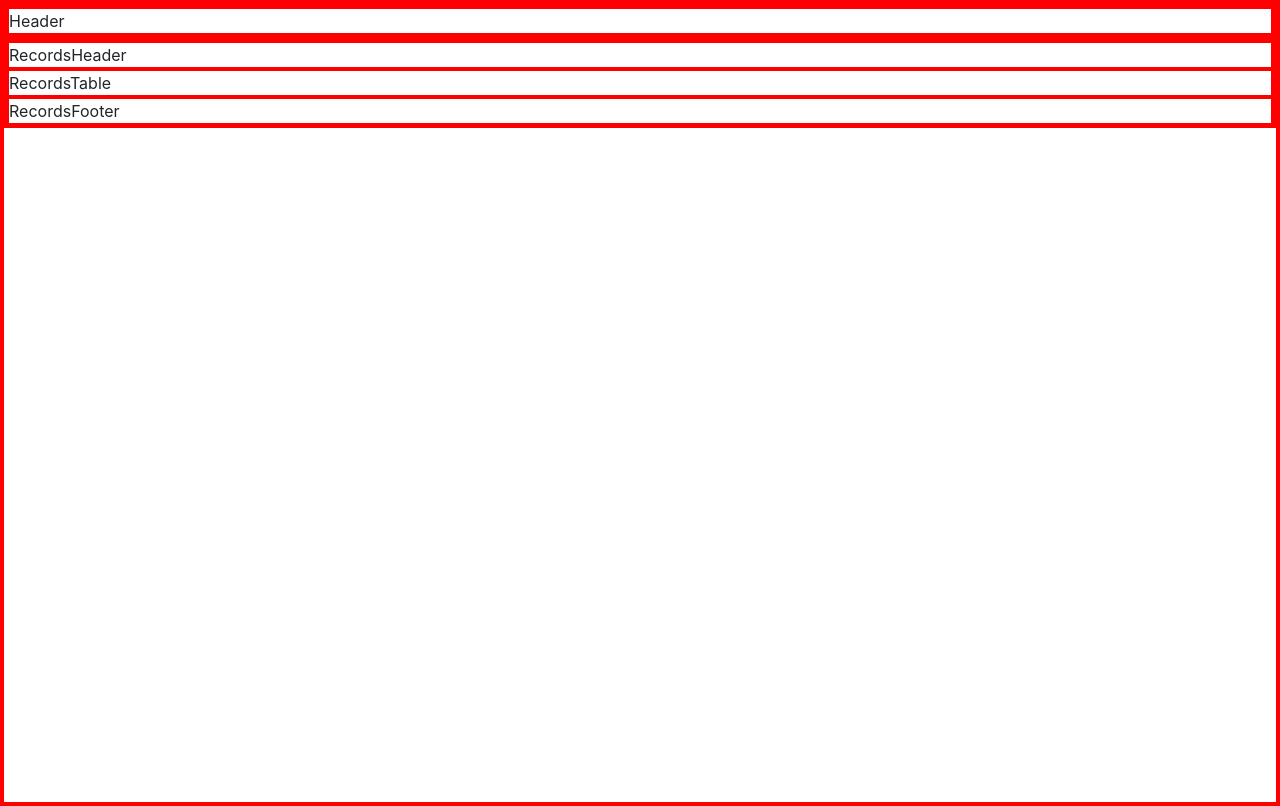
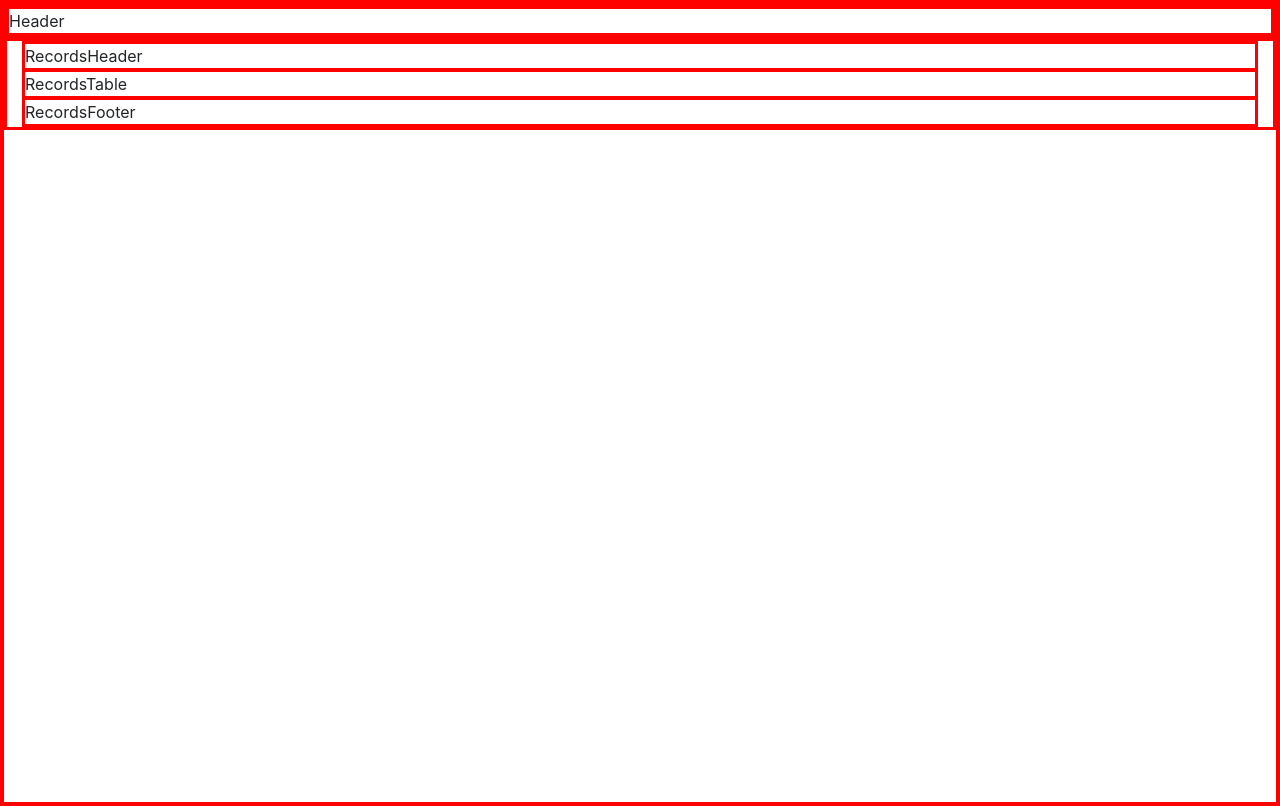
Before and after one commit to stevenriggs/react-bootstrap-layout, a React (Create React App) app: page / in a window 1280 px wide. Built offline with nearby package versions, Linux system fonts and the light colour scheme.

Commit message:
more cols and rows

```diff
--- a/src/components/records/Records.js
+++ b/src/components/records/Records.js
@@ -4,6 +4,7 @@ import {Container, Row, Col} from 'react-bootstrap';
 function Records() {
   return (
     <Container fluid>
+        <Col>
             <Row>
                 <Col className='m-0 p-0'>
                     RecordsHeader
@@ -19,6 +20,7 @@ function Records() {
                     RecordsFooter
                 </Col>
             </Row>
+        </Col>
     </Container>
   );
 }
```
Lines whose indentation alone changed are shown as unchanged.
